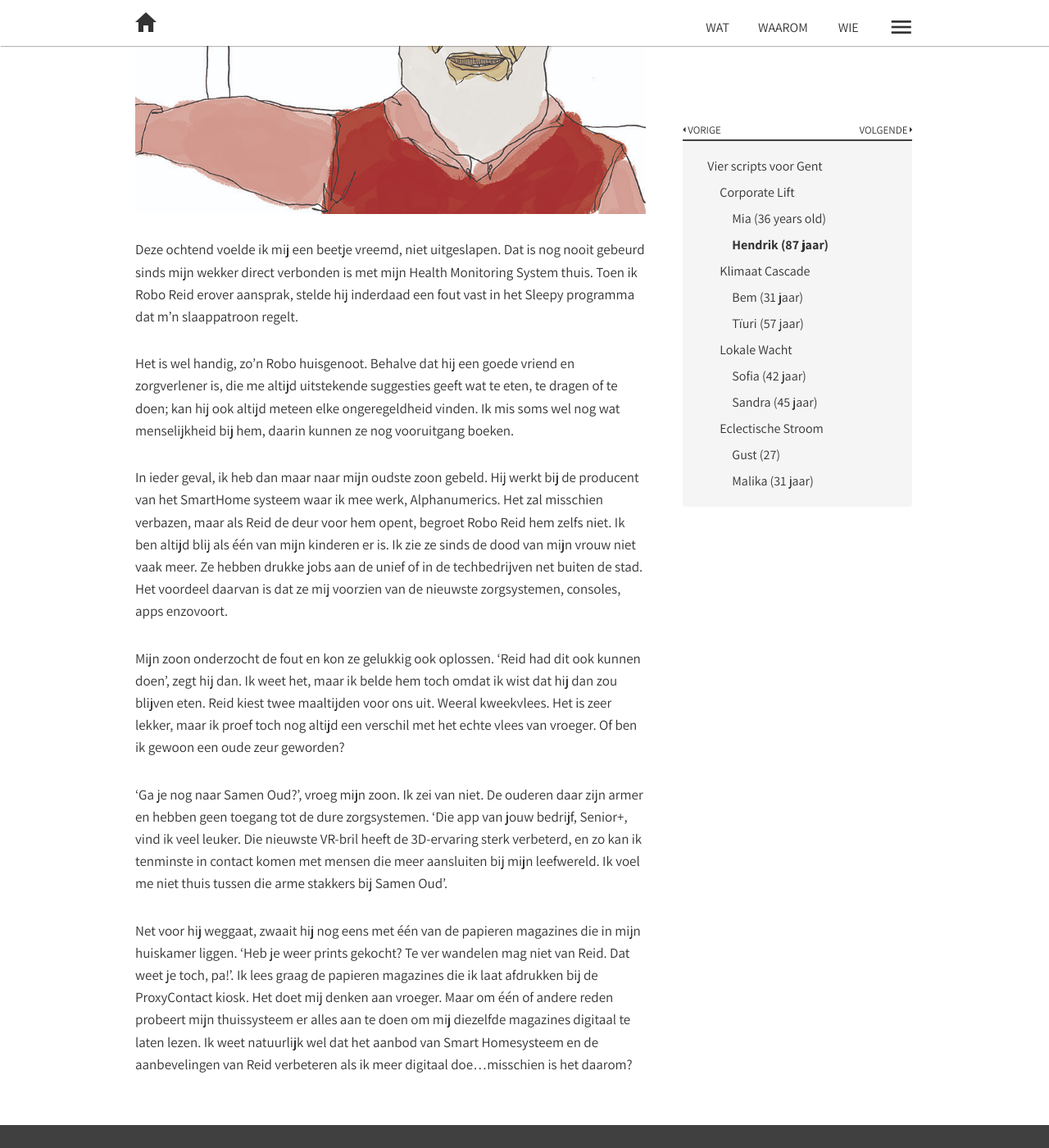
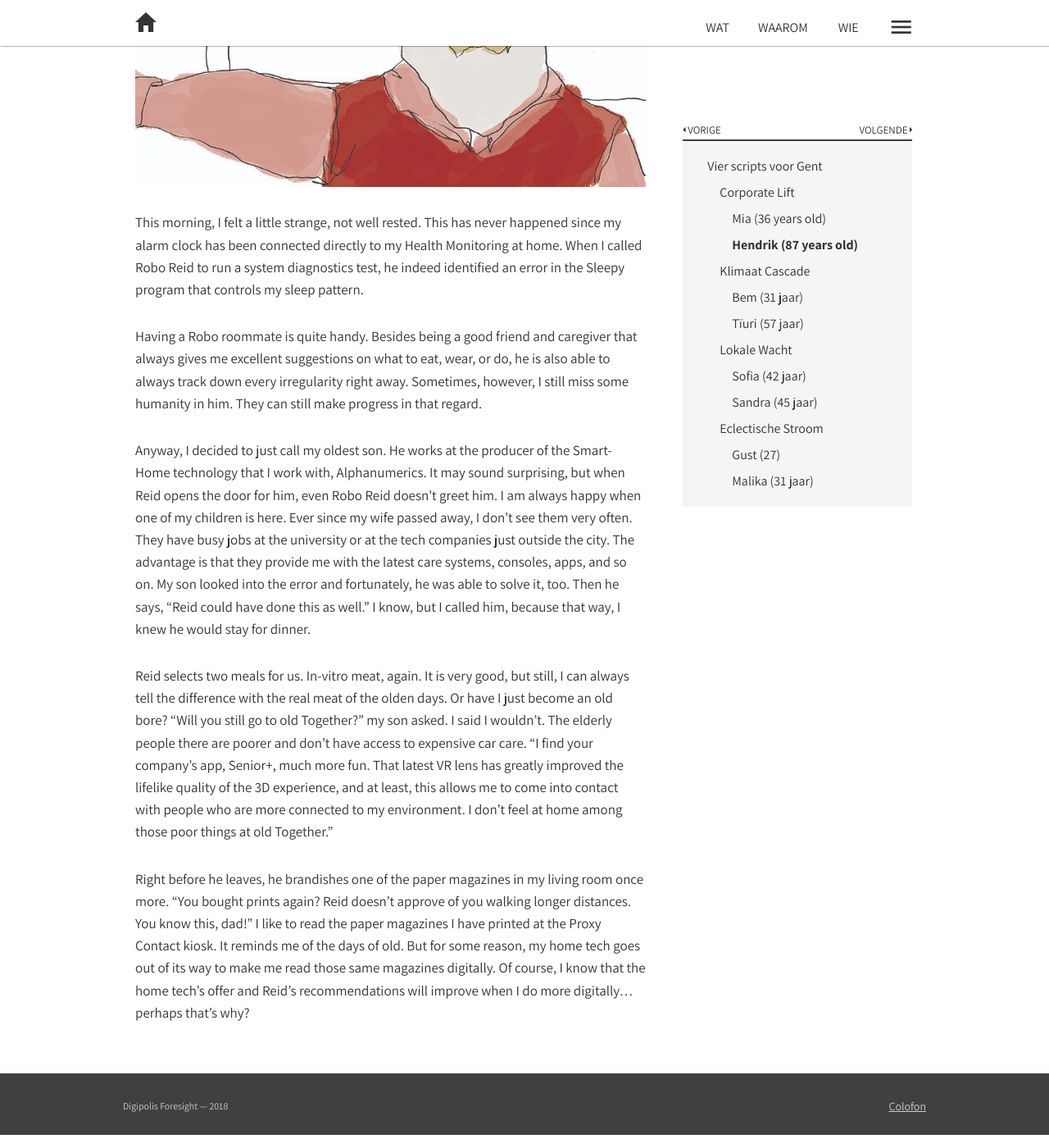
Before and after one commit to lab9k/scripts-voor-gent-2040-en, a Jekyll site: the page built from chapters/chapter-01-part-3.md, in a window 1280 px wide and 1400 px high, scrolled down 521 px. Shown: the whole window at 82% size. Built offline with Jekyll 4.4.1, drawn with Linux system fonts in a browser that asks for light colours; nearby versions of some CDN libraries; some of the changed text lies outside the part shown.

Commit message:
Update chapter-01-part-3.md

```diff
--- a/chapters/chapter-01-part-3.md
+++ b/chapters/chapter-01-part-3.md
@@ -5,21 +5,20 @@
 chapter: 1
 ispart: true
 permalink: /giganten-lift/hendrik/
-title: Hendrik (87 jaar)
+title: Hendrik (87 years old)
 indentlevel: 3
 ---
-## Verslag-van-de-dag aan zijn nieuwe oral-pen pal
+## Report of the day to his new oral pen pal
 
 <a href="{{ site.baseurl }}/images/Hendrik.jpg" data-lightbox="Hendrik"><img src="{{ site.baseurl }}/images/Hendrik.jpg"></a>
 
-Deze ochtend voelde ik mij een beetje vreemd, niet uitgeslapen. Dat is nog nooit gebeurd sinds mijn wekker direct verbonden is met mijn Health Monitoring System thuis. Toen ik Robo Reid erover aansprak, stelde hij inderdaad een fout vast in het Sleepy programma dat m’n slaappatroon regelt.
+This morning, I felt a little strange, not well rested.
+This has never happened since my alarm clock has been connected directly to my Health Monitoring at home. When I called Robo Reid to run a system diagnostics test, he indeed identified an error in the Sleepy program that controls my sleep pattern.
 
-Het is wel handig, zo’n Robo huisgenoot. Behalve dat hij een goede vriend en zorgverlener is, die me altijd uitstekende suggesties geeft wat te eten, te dragen of te doen; kan hij ook altijd meteen elke ongeregeldheid vinden. Ik mis soms wel nog wat menselijkheid bij hem, daarin kunnen ze nog vooruitgang boeken.
+Having a Robo roommate is quite handy. Besides being a good friend and caregiver that always gives me excellent suggestions on what to eat, wear, or do, he is also able to always track down every irregularity right away. Sometimes, however, I still miss some humanity in him. They can still make progress in that regard.
 
-In ieder geval, ik heb dan maar naar mijn oudste zoon gebeld. Hij werkt bij de producent van het SmartHome systeem waar ik mee werk, Alphanumerics. Het zal misschien verbazen, maar als Reid de deur voor hem opent, begroet Robo Reid hem zelfs niet. Ik ben altijd blij als één van mijn kinderen er is. Ik zie ze sinds de dood van mijn vrouw niet vaak meer. Ze hebben drukke jobs aan de unief of in de techbedrijven net buiten de stad. Het voordeel daarvan is dat ze mij voorzien van de nieuwste zorgsystemen, consoles, apps enzovoort.
+Anyway, I decided to just call my oldest son. He works at the producer of the Smart-Home technology that I work with, Alphanumerics. It may sound surprising, but when Reid opens the door for him, even Robo Reid doesn’t greet him. I am always happy when one of my children is here. Ever since my wife passed away, I don’t see them very often. They have busy jobs at the university or at the tech companies just outside the city. The advantage is that they provide me with the latest care systems, consoles, apps, and so on. My son looked into the error and fortunately, he was able to solve it, too. Then he says, “Reid could have done this as well.” I know, but I called him, because that way, I knew he would stay for dinner.
 
-Mijn zoon onderzocht de fout en kon ze gelukkig ook oplossen. ‘Reid had dit ook kunnen doen’, zegt hij dan. Ik weet het, maar ik belde hem toch omdat ik wist dat hij dan zou blijven eten. Reid kiest twee maaltijden voor ons uit. Weeral kweekvlees. Het is zeer lekker, maar ik proef toch nog altijd een verschil met het echte vlees van vroeger. Of ben ik gewoon een oude zeur geworden?
+Reid selects two meals for us. In-vitro meat, again. It is very good, but still, I can always tell the difference with the real meat of the olden days. Or have I just become an old bore? “Will you still go to old Together?” my son asked. I said I wouldn’t. The elderly people there are poorer and don’t have access to expensive car care. “I find your company’s app, Senior+, much more fun. That latest VR lens has greatly improved the lifelike quality of the 3D experience, and at least, this allows me to come into contact with people who are more connected to my environment. I don’t feel at home among those poor things at old Together.”
 
-‘Ga je nog naar Samen Oud?’, vroeg mijn zoon. Ik zei van niet. De ouderen daar zijn armer en hebben geen toegang tot de dure zorgsystemen. ‘Die app van jouw bedrijf, Senior+, vind ik veel leuker. Die nieuwste VR-bril heeft de 3D-ervaring sterk verbeterd, en zo kan ik tenminste in contact komen met mensen die meer aansluiten bij mijn leefwereld. Ik voel me niet thuis tussen die arme stakkers bij Samen Oud’.
-
-Net voor hij weggaat, zwaait hij nog eens met één van de papieren magazines die in mijn huiskamer liggen. ‘Heb je weer prints gekocht? Te ver wandelen mag niet van Reid. Dat weet je toch, pa!’. Ik lees graag de papieren magazines die ik laat afdrukken bij de ProxyContact kiosk. Het doet mij denken aan vroeger. Maar om één of andere reden probeert mijn thuissysteem er alles aan te doen om mij diezelfde magazines digitaal te laten lezen. Ik weet natuurlijk wel dat het aanbod van Smart Homesysteem en de aanbevelingen van Reid verbeteren als ik meer digitaal doe...misschien is het daarom?
+Right before he leaves, he brandishes one of the paper magazines in my living room once more. “You bought prints again? Reid doesn’t approve of you walking longer distances. You know this, dad!” I like to read the paper magazines I have printed at the Proxy Contact kiosk. It reminds me of the days of old. But for some reason, my home tech goes out of its way to make me read those same magazines digitally. Of course, I know that the home tech’s offer and Reid’s recommendations will improve when I do more digitally... perhaps that’s why?
```
